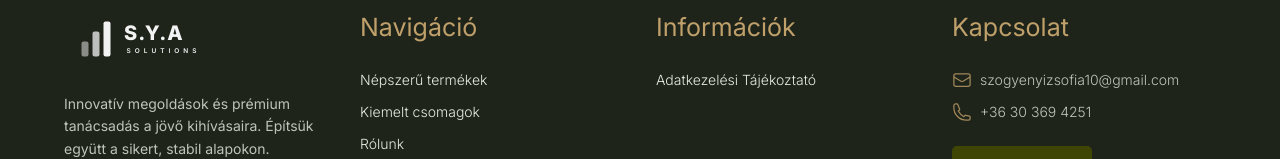
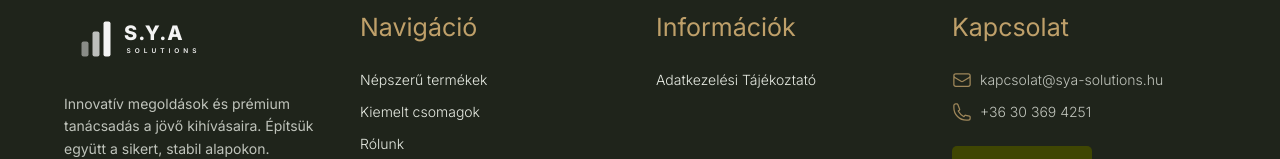
Before and after one commit to Quruzslo/sya-solutions, a Next.js app: page /kapcsolat in a window 1280 px wide. Shown: the part 1538-1697 px from the top of the page. Built offline with nearby package versions, Linux system fonts and the light colour scheme; no server answers; a web font is replaced by a local one.

Commit message:
Weboldal kapcsolat módosítva !

```diff
--- a/app/api/form-submit/route.ts
+++ b/app/api/form-submit/route.ts
@@ -37,9 +37,9 @@ export async function POST(req: NextRequest) {
 
     const { data, error } = await resend.emails.send({
       // Név beállítása a feladóhoz
-      from: "SYA Solutions Weboldal <hello@sya-solutions.hu>",
+      from: "SYA Solutions Weboldal <kapcsolat@sya-solutions.hu>",
       replyTo: email,
-      to: "sziligalaron@gmail.com",
+      to: "kapcsolat@sya-solutions.hu",
       subject: `Weboldal Kapcsolat: ${subject || "Nincs tárgy megadva"}`,
       html: `
     <div style="font-family: -apple-system, BlinkMacSystemFont, 'Segoe UI', Roboto, Helvetica, Arial, sans-serif; max-width: 580px; margin: 0 auto; color: #1f2937; line-height: 1.5; border: 1px solid #e5e7eb; border-radius: 8px; padding: 24px; background-color: #ffffff;">
--- a/app/kapcsolat/page.jsx
+++ b/app/kapcsolat/page.jsx
@@ -167,13 +167,12 @@ export default function ContactPage() {
                     />
                   </div>
 
-                  {/* 2. Dropdown / Tooltip konténer */}
+                  {/* Dropdown konti */}
                   <div
                     className={`pointer-events-none absolute top-[92px] xl:top-[132px]  md:left-1/2 z-20 w-[190px] -translate-x-[25%] md:-translate-x-1/2 -translate-y-1 rounded-md border border-zold/15 bg-white p-4 opacity-0 shadow-[0_8px_24px_-4px_rgba(0,0,0,0.12)] transition-all duration-300 ease-out
           peer-hover:translate-y-0 peer-hover:opacity-100
           ${isActive ? "translate-y-0 opacity-100 pointer-events-auto" : ""}`}
                   >
-                    {/* kis nyíl az avatar felé */}
                     <span className="absolute -top-1.5 left-3/4 md:left-1/2 h-3 w-3 -translate-x-1/2 rotate-45 border-l border-t border-zold/15 bg-white" />
 
                     <p className="font-semibold tracking-tight text-zinc-900">
@@ -224,7 +223,7 @@ export default function ContactPage() {
                   <IoMailUnreadOutline />
                 </span>
                 <p className="relative z-10 font-bold group-hover:text-feher px-2 text-center flex-1 min-w-0 truncate">
-                  szogyenyizsofia10@gmail.com
+                  kapcsolat@sya-solutions.hu
                 </p>
 
                 <div className="w-8 h-8 shrink-0 relative z-10 pointer-events-none" />
@@ -310,7 +309,7 @@ export default function ContactPage() {
               </Link>
               <Link
                 aria-label="Weboldalunk címe, itt vagy most is"
-                href="https://sya-solutions.vercel.app/"
+                href="https://www.sya-solutions.hu/"
               >
                 <CiGlobe
                   size={30}
--- a/components/footer/footer.jsx
+++ b/components/footer/footer.jsx
@@ -87,10 +87,10 @@ export default function Footer() {
                   />
                 </svg>
                 <a
-                  href="mailto:szogyenyizsofia10@gmail.com"
+                  href="mailto:kapcsolat@sya-solutions.hu"
                   className="hover:text-[#bfa06a] transition-colors"
                 >
-                  szogyenyizsofia10@gmail.com
+                  kapcsolat@sya-solutions.hu
                 </a>
               </li>
               <li className="flex items-center gap-2 opacity-80 hover:opacity-100 transition-opacity">
```
